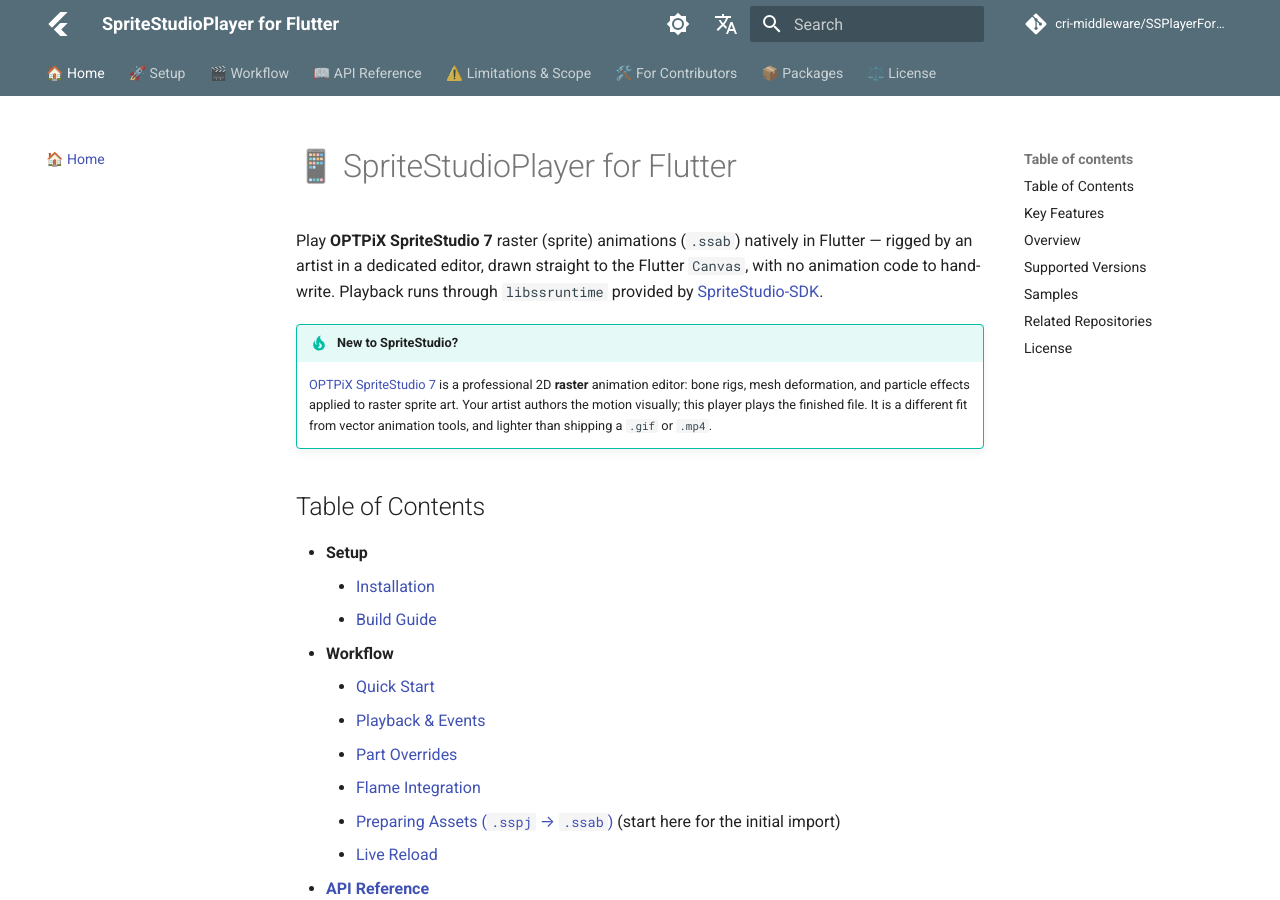
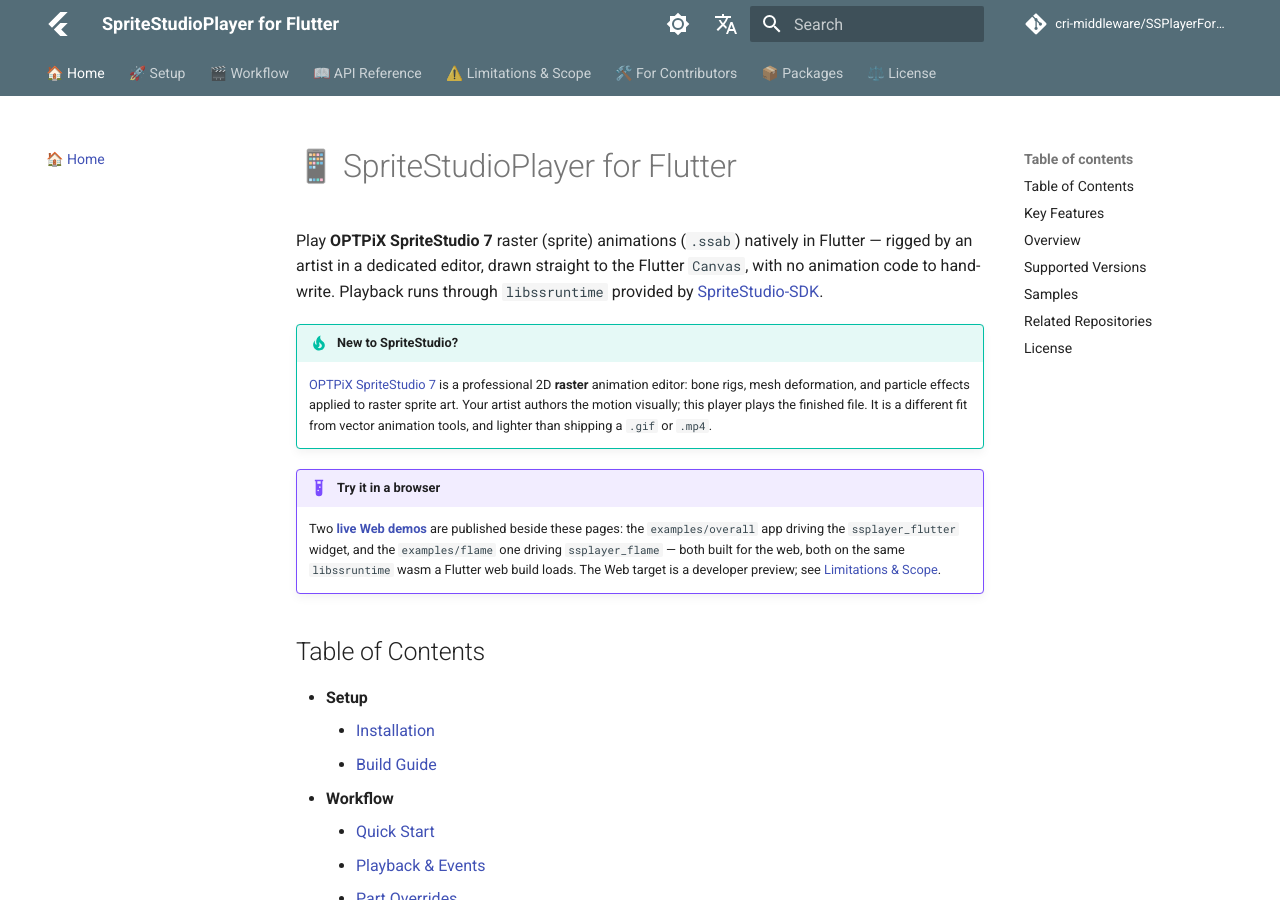
Before and after one commit to cri-middleware/SSPlayerForFlutter, an MkDocs documentation site: the page built from docs/en/index.md, in a window 1280 px wide and 900 px high. Built offline with MkDocs 1.6.1 and Material for MkDocs 9.7.7, drawn with Linux system fonts in a browser that asks for light colours; comment, search, counter and statistics services are not loaded.

Commit message:
feat(pages): publish the Flutter and Flame Web demos beside the docs
The site was the documentation and nothing else. It now carries both
players running in a browser: `examples/overall` at /demo/flutter/ drives
the `ssplayer_flutter` widget, `examples/flame` at /demo/flame/ drives
`ssplayer_flame`, and /demo/ is a chooser page linking the two. Both
locale index pages link to it.

`scripts/build-pages.sh` owns the export and `pages.yml` runs the script,
so the workflow gains a Flutter SDK and one option, not a build.

Three things the demos need are generated per clone rather than
committed, which is why this is a script and not a README section:

  * the `.ssab` (deploy-examples.sh, every run -- a stale pack is the
    kind of thing nobody notices in a published demo);
  * the Brain's web wasm, taken by default from the SpriteStudio-SDK
    release the native-asset hooks already pin (sdk=download -- no Rust
    anywhere, which is what keeps this job light), with sdk=build as the
    way out while that release does not exist;
  * the examples' web/ runners, which this repository git-ignores like
    the other platform runners. `flutter create --platforms=web .`
    materialises one, and rewrites .metadata on the way -- replacing its
    platform list rather than appending to it -- so the file is put back.

base= is the option the Zensical-only siblings do not need: --base-href
is baked into a Flutter web build, so a demo built for one path 404s on
another. It defaults to /<repo>/, and serve=yes therefore serves the tree
from .pages-preview/<repo> rather than site/ -- the only way to open the
demos at the address they were built for.

Publishing the Flame example is also what found the bug in it: it never
called `loadSsRuntime()`, which native does not need and web does. The
failure mode is why it went unnoticed -- no error, no missing asset, just
a blank canvas with the .ssab fetched and the component mounted. One line
in examples/flame/lib/main.dart, matching examples/overall.

Verified: full local run (docs both locales --strict-clean, both demos),
served under the base path, and both demos opened in a browser -- Ringo
drawing in the Flame one, no console errors in either.
`sdk=download` cannot be exercised yet: SpriteStudio-SDK has published no
release, so both halves of it 404 by design. Until it does, a deploy
fails at that step and the way through is sdk=build.

```diff
--- a/docs/en/index.md
+++ b/docs/en/index.md
@@ -10,6 +10,13 @@ hand-write. Playback runs through `libssruntime` provided by
     animation editor: bone rigs, mesh deformation, and particle effects applied to raster sprite
     art. Your artist authors the motion visually; this player plays the finished file. It is a
     different fit from vector animation tools, and lighter than shipping a `.gif` or `.mp4`.
+
+!!! example "Try it in a browser"
+    Two [**live Web demos**](demo/) are published beside these pages: the `examples/overall`
+    app driving the `ssplayer_flutter` widget, and the `examples/flame` one driving
+    `ssplayer_flame` — both built for the web, both on the same `libssruntime` wasm a Flutter
+    web build loads. The Web target is a developer preview; see
+    [Limitations & Scope](limitations.md).
 
 ## Table of Contents
 
```
Also changed, not shown: AGENTS.md (+11 -2 lines), docs/ja/index.md (+6 -0 lines), 4 other files.
